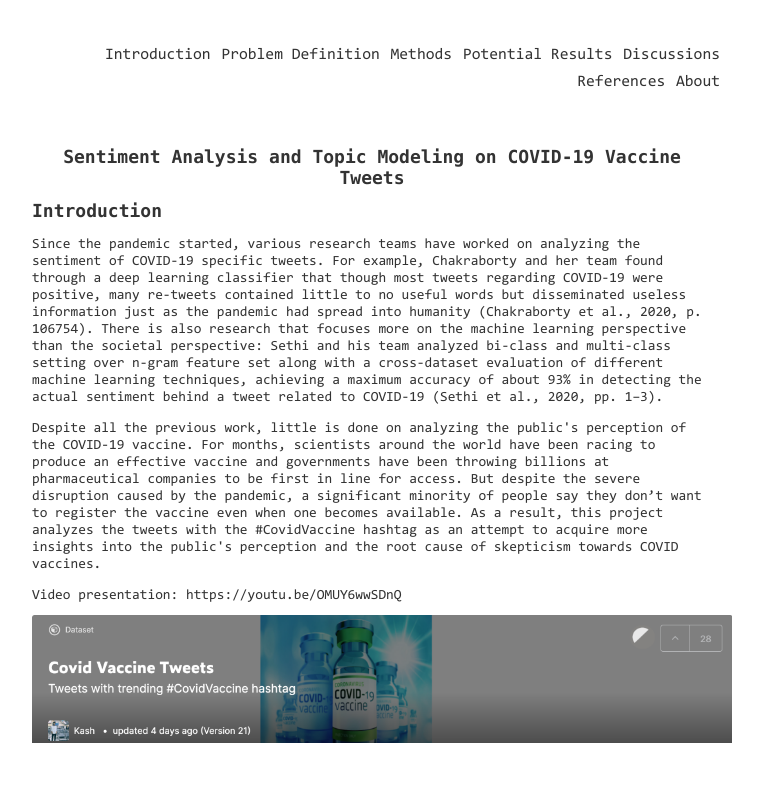
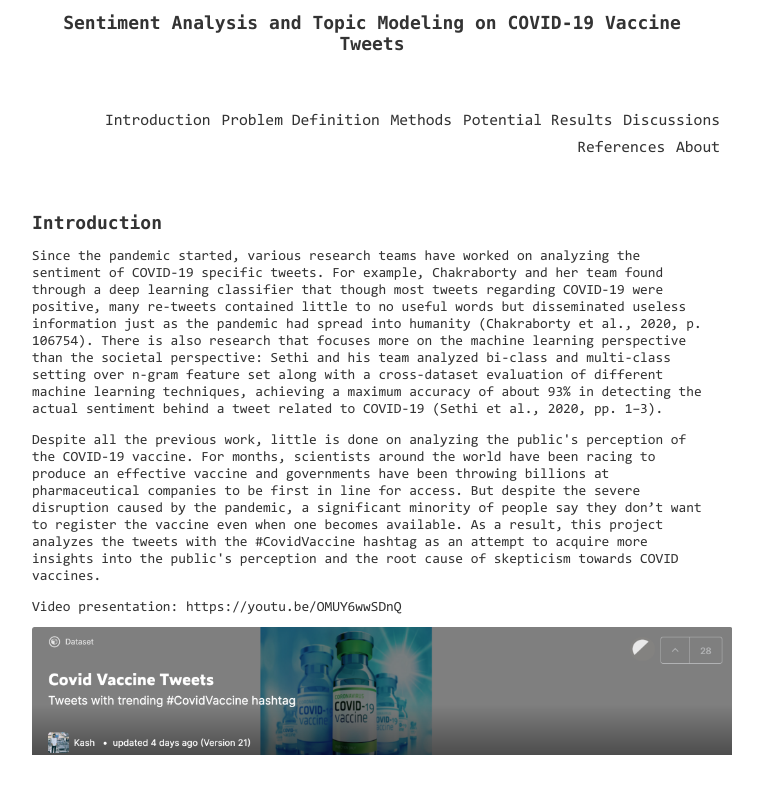
Before and after one commit to zhiyichenGT/zhiyichen.github.io, a Jekyll site: the page built from index.html, in a window 1280 px wide. Shown: the top 794 px of the page, without its empty margins (268-1031 px from the left). Built offline with Jekyll 4.4.1, drawn with Linux system fonts in a browser that asks for light colours.

Commit message:
version 1.0

```diff
--- a/_layouts/page.html
+++ b/_layouts/page.html
@@ -1,6 +1,8 @@
 <!DOCTYPE html>
 <html>
 {% include head.html -%}
+<h1 align="center">Sentiment Analysis and Topic Modeling on COVID-19 Vaccine Tweets<br>
+</h1>
 {% include header.html -%}
 <body ondragstart="return false;">
 {{ content }}
--- a/index.html
+++ b/index.html
@@ -2,8 +2,6 @@
 layout: page
 title: Introduction
 ---
-<h1 align="center">Sentiment Analysis and Topic Modeling on COVID-19 Vaccine Tweets<br>
-</h1>
 <h1 id="logistics">Introduction<br>
 </h1>
 <p>Since the pandemic started, various research teams have worked on analyzing the sentiment of COVID-19 specific tweets. For example, Chakraborty and her team found through a deep learning classifier that though most tweets regarding COVID-19 were positive, many re-tweets contained little to no useful words but disseminated useless information just as the pandemic had spread into humanity (Chakraborty et al., 2020, p. 106754). There is also research that focuses more on the machine learning perspective than the societal perspective: Sethi and his team analyzed bi-class and multi-class setting over n-gram feature set along with a cross-dataset evaluation of different machine learning techniques, achieving a maximum accuracy of about 93% in detecting the actual sentiment behind a tweet related to COVID-19 (Sethi et al., 2020, pp. 1–3).
```
